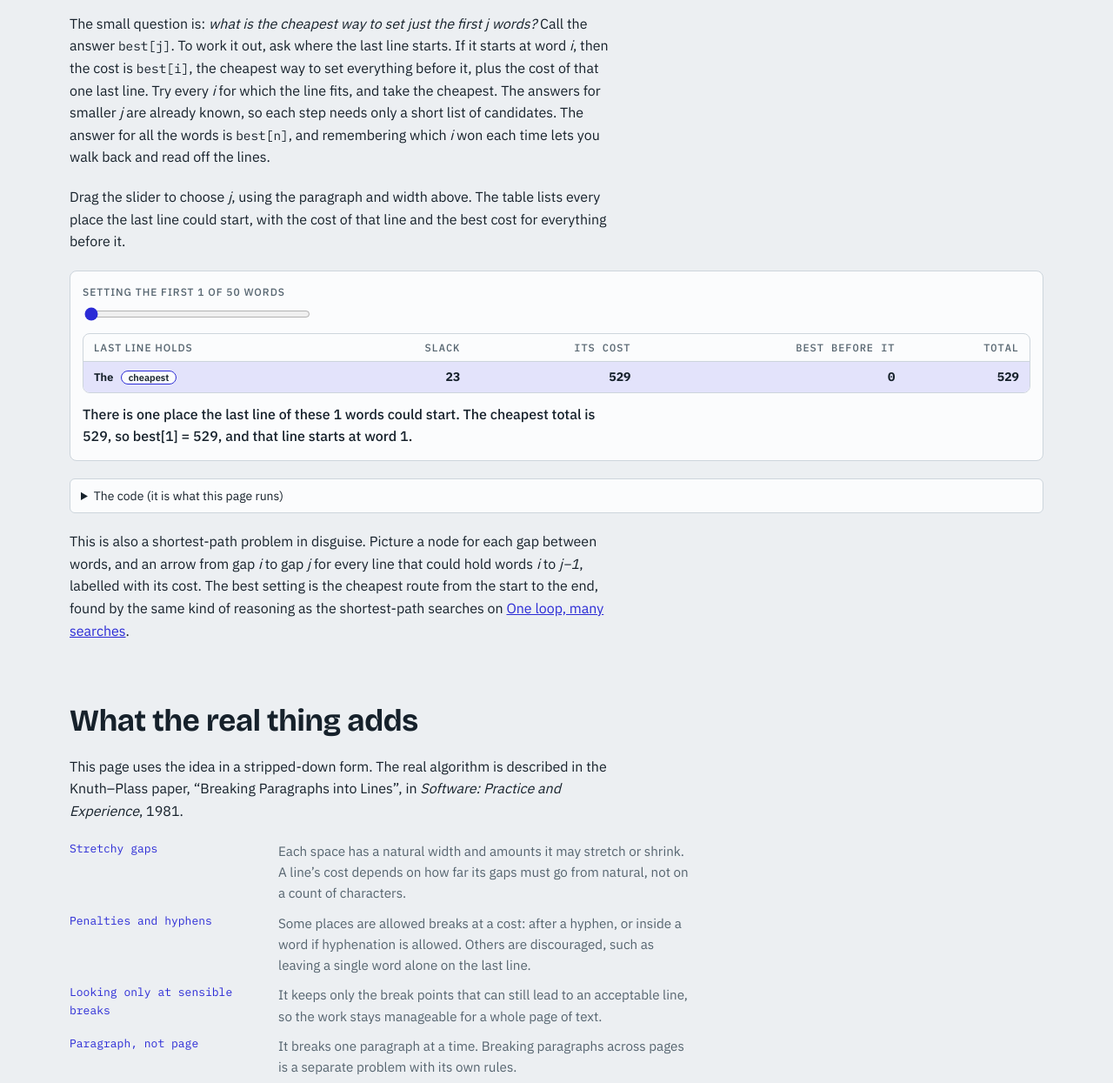
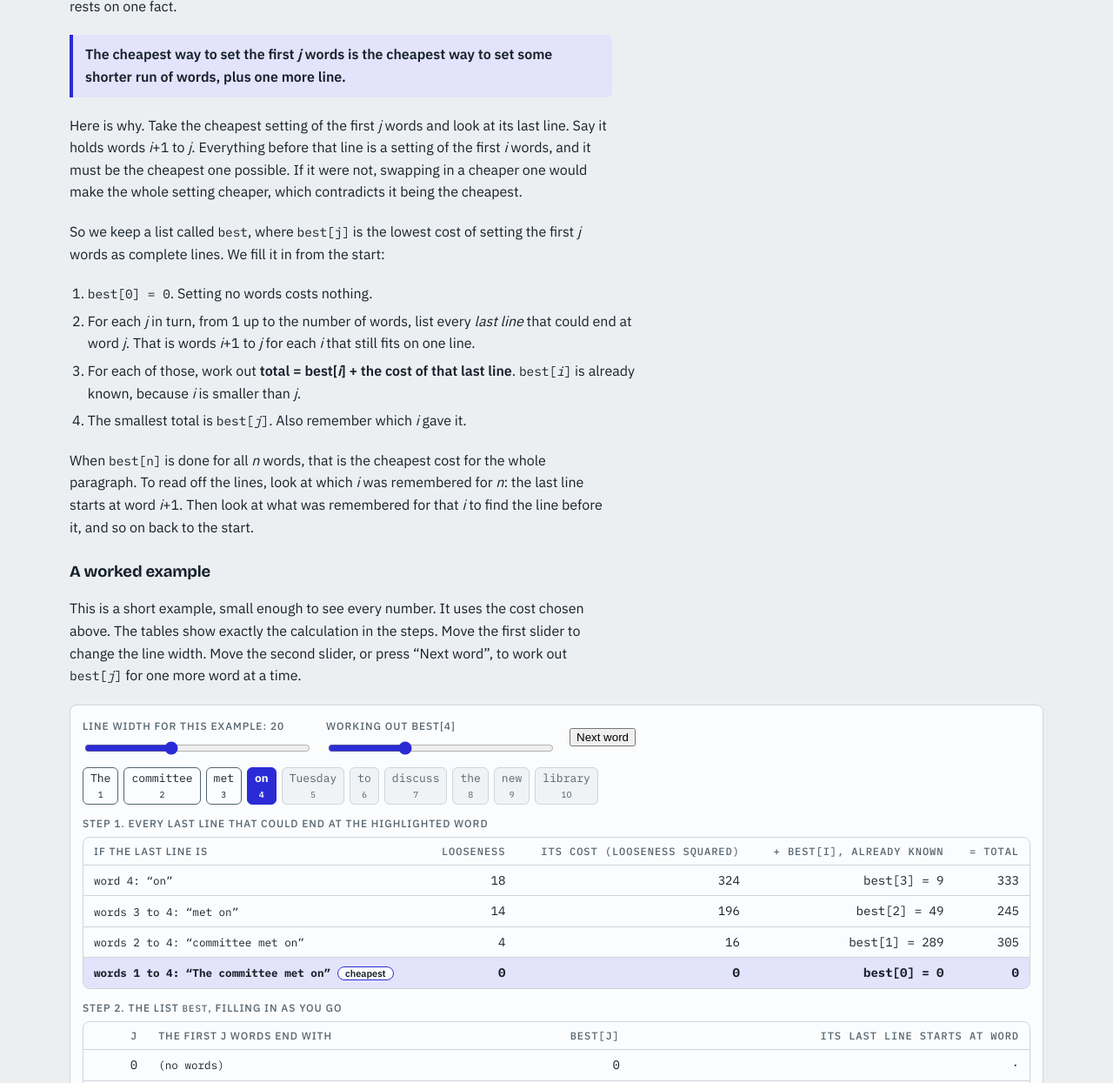
Before and after one commit to EddPorter/tsuikyuu, a plain HTML site: page line-breaking/index.html in a window 1280 px wide. Shown: the part 2561-3806 px from the top of the page at 87% size. Drawn offline with nearby package versions, Linux system fonts and the light colour scheme.

Commit message:
Line breaking: rewrite 'Choosing all the breaks together' with the reasoning, numbered steps and a worked example
Co-Authored-By: Claude Sonnet 5.5 <noreply@anthropic.com>
Claude-Session: https://claude.ai/code/session_01CtfdoLGVBX2KWpaM2yufyL

```diff
--- a/line-breaking/index.html
+++ b/line-breaking/index.html
@@ -96,6 +96,15 @@ tr:last-child td { border-bottom: 0; }
 td.num, th.num { text-align: right; font-family: var(--font-mono); font-variant-numeric: tabular-nums; }
 td.mono { font-family: var(--font-mono); white-space: pre; }
 tr.pick td { background: var(--accent-soft); font-weight: 600; }
+tr.cur td { background: var(--accent-soft); }
+table.small { min-width: 0; }
+.wordstrip { display: flex; flex-wrap: wrap; gap: 6px; }
+.wordstrip .w { display: inline-flex; flex-direction: column; align-items: center; padding: 2px 8px; border: 1px solid var(--line); border-radius: 6px; font-family: var(--font-mono); font-size: 13px; background: var(--cell); color: var(--muted); }
+.wordstrip .w small { font-family: var(--font-body); font-size: 10px; }
+.wordstrip .w.in { background: var(--surface); color: var(--ink); border-color: var(--muted); }
+.wordstrip .w.cur { background: var(--accent); color: var(--on-accent); border-color: var(--accent); font-weight: 700; }
+.callout { border-left: 4px solid var(--accent); background: var(--accent-soft); padding: 10px 14px; border-radius: 0 6px 6px 0; max-width: 65ch; }
+ol.steps { margin: 0; padding-left: 1.3em; display: grid; gap: 6px; max-width: 70ch; }
 .tag { font-family: var(--font-body); font-size: 11px; padding: 0 8px; border-radius: 999px; border: 1px solid var(--accent); background: var(--surface); margin-left: 8px; white-space: nowrap; }
 .legend { display: flex; flex-wrap: wrap; gap: 6px 16px; font-size: 13px; color: var(--muted); }
 .legend span::before { content: ""; display: inline-block; width: 12px; height: 12px; margin-right: 6px; vertical-align: -1px; border: 1px solid var(--line); }
@@ -152,13 +161,30 @@ ul.recap { margin: 0; padding-left: 1.2em; display: grid; gap: 6px; max-width: 7
 
   <section aria-labelledby="h-dp">
     <h2 id="h-dp">Choosing all the breaks together</h2>
-    <p>There are far too many ways to break a paragraph to try them all: each gap between words is a possible break or not, so a 100-word paragraph has an astronomical number of settings. But we can use a trick we have met before, on <a href="../fuzzy-finding/">Best match first</a> and <a href="../what-changed/">What changed?</a>: answer small questions first, remember the answers, and build up.</p>
-    <p>The small question is: <em>what is the cheapest way to set just the first <var>j</var> words?</em> Call the answer <code>best[j]</code>. To work it out, ask where the last line starts. If it starts at word <var>i</var>, then the cost is <code>best[i]</code>, the cheapest way to set everything before it, plus the cost of that one last line. Try every <var>i</var> for which the line fits, and take the cheapest. The answers for smaller <var>j</var> are already known, so each step needs only a short list of candidates. The answer for all the words is <code>best[n]</code>, and remembering which <var>i</var> won each time lets you walk back and read off the lines.</p>
-    <p>Drag the slider to choose <var>j</var>, using the paragraph and width above. The table lists every place the last line could start, with the cost of that line and the best cost for everything before it.</p>
+    <p>Greedy breaking goes wrong because it decides each line without asking what it leaves for the next. To do better we want the cheapest <em>total</em>. There are far too many ways to break a paragraph to try them all: each gap between words is a break or not, so a 100-word paragraph has an astronomical number of settings. But there is a shortcut, and it rests on one fact.</p>
+    <p class="callout"><strong>The cheapest way to set the first <var>j</var> words is the cheapest way to set some shorter run of words, plus one more line.</strong></p>
+    <p>Here is why. Take the cheapest setting of the first <var>j</var> words and look at its last line. Say it holds words <var>i</var>+1 to <var>j</var>. Everything before that line is a setting of the first <var>i</var> words, and it must be the cheapest one possible. If it were not, swapping in a cheaper one would make the whole setting cheaper, which contradicts it being the cheapest.</p>
+    <p>So we keep a list called <code>best</code>, where <code>best[j]</code> is the lowest cost of setting the first <var>j</var> words as complete lines. We fill it in from the start:</p>
+    <ol class="steps">
+      <li><code>best[0] = 0</code>. Setting no words costs nothing.</li>
+      <li>For each <var>j</var> in turn, from 1 up to the number of words, list every <em>last line</em> that could end at word <var>j</var>. That is words <var>i</var>+1 to <var>j</var> for each <var>i</var> that still fits on one line.</li>
+      <li>For each of those, work out <strong>total = best[<var>i</var>] + the cost of that last line</strong>. <code>best[<var>i</var>]</code> is already known, because <var>i</var> is smaller than <var>j</var>.</li>
+      <li>The smallest total is <code>best[<var>j</var>]</code>. Also remember which <var>i</var> gave it.</li>
+    </ol>
+    <p>When <code>best[n]</code> is done for all <var>n</var> words, that is the cheapest cost for the whole paragraph. To read off the lines, look at which <var>i</var> was remembered for <var>n</var>: the last line starts at word <var>i</var>+1. Then look at what was remembered for that <var>i</var> to find the line before it, and so on back to the start.</p>
+    <h3 style="margin-top:8px">A worked example</h3>
+    <p>This is a short example, small enough to see every number. It uses the cost chosen above. The tables show exactly the calculation in the steps. Move the first slider to change the line width. Move the second slider, or press &ldquo;Next word&rdquo;, to work out <code>best[<var>j</var>]</code> for one more word at a time.</p>
     <div class="panel">
-      <label class="field"><span class="lab" id="j-lab">Setting the first words</span><input type="range" id="jpos" min="1" max="2" value="1" aria-labelledby="j-lab"></label>
-      <div class="tablewrap"><table id="cand"></table></div>
-      <p class="status" id="j-status" role="status" aria-live="polite"></p>
+      <div class="row">
+        <label class="field"><span class="lab" id="x-wlab">Line width for this example: <span id="x-wv"></span></span><input type="range" id="x-w" min="14" max="30" value="20" aria-labelledby="x-wlab"></label>
+        <label class="field"><span class="lab" id="x-jlab">Working out best[<span id="x-jv"></span>]</span><input type="range" id="x-j" min="1" max="10" value="4" aria-labelledby="x-jlab"></label>
+        <button class="btn" type="button" id="x-next">Next word</button>
+      </div>
+      <div class="wordstrip" id="x-words" aria-label="The words of the example, numbered"></div>
+      <div class="field"><span class="lab">Step 1. Every last line that could end at the highlighted word</span><div class="tablewrap"><table class="small" id="x-cand"></table></div></div>
+      <div class="field"><span class="lab">Step 2. The list <code>best</code>, filling in as you go</span><div class="tablewrap"><table class="small" id="x-best"></table></div></div>
+      <p class="status" id="x-status" role="status" aria-live="polite"></p>
+      <p id="x-walk"></p>
     </div>
     <details>
       <summary>The code (it is what this page runs)</summary>
@@ -323,7 +349,7 @@ ul.recap { margin: 0; padding-left: 1.2em; display: grid; gap: 6px; max-width: 7
   function draw() {
     words = $('para').value.split(/\s+/).filter(Boolean).slice(0, CAP);
     $('w-lab').textContent = 'Line width: ' + W + ' characters';
-    if (!words.length) { ['pg-g', 'pg-o', 'ro-g', 'ro-o'].forEach((id) => { $(id).textContent = ''; }); $('w-status').textContent = 'Type a paragraph.'; $('cand').textContent = ''; return; }
+    if (!words.length) { ['pg-g', 'pg-o', 'ro-g', 'ro-o'].forEach((id) => { $(id).textContent = ''; }); $('w-status').textContent = 'Type a paragraph.'; return; }
     const g = greedyBreaks(words, W), o = optimalBreaks(words, W, power);
     drawPage($('pg-g'), g); drawPage($('pg-o'), o.lines);
     readout('ro-g', g); readout('ro-o', o.lines);
@@ -331,27 +357,50 @@ ul.recap { margin: 0; padding-left: 1.2em; display: grid; gap: 6px; max-width: 7
     $('w-status').textContent = same ? 'At this width both methods choose the same breaks. Try another width.'
       : 'The two settings differ. The best total cost is ' + co + ' against ' + cg + ' for greedy' + (o.lines.length !== g.length ? ', and it uses ' + plural(o.lines.length, 'line', 'lines') + ' against ' + g.length : '') + '.';
     if (cg < co) $('w-status').textContent += ' (Greedy has the lower total here, which should not happen.)';
-    // the candidates explorer
-    const jm = $('jpos'); jm.max = words.length; if (+jm.value > words.length) jm.value = words.length;
-    drawCand(o);
+    drawExample();
   }
-  function drawCand(o) {
-    const j = +$('jpos').value, tbl = $('cand');
-    $('j-lab').textContent = 'Setting the first ' + j + ' of ' + words.length + ' words';
-    tbl.textContent = '';
-    tbl.innerHTML = '<thead><tr><th>Last line holds</th><th class="num">Slack</th><th class="num">Its cost</th><th class="num">Best before it</th><th class="num">Total</th></tr></thead>';
-    const body = el('tbody'); let count = 0;
+  /* the worked example: the same calculation as optimalBreaks, shown one step at a time */
+  const EX = 'The committee met on Tuesday to discuss the new library'.split(' ');
+  let xW = 20, xJ = 4;
+  function drawExample() {
+    const n = EX.length, o = optimalBreaks(EX, xW, power), j = xJ;
+    const sl = (i, k) => Math.max(0, xW - widthOf(EX, i, k)), cost = (i, k) => lineCost(EX, i, k, xW, power);
+    $('x-wv').textContent = xW; $('x-jv').textContent = j; $('x-w').value = xW; $('x-j').value = j;
+    // the words
+    const strip = $('x-words'); strip.textContent = '';
+    EX.forEach((w, k) => { const d = el('span', 'w' + (k + 1 === j ? ' cur' : k + 1 < j ? ' in' : '')); d.append(el('span', null, w), el('small', null, String(k + 1))); strip.appendChild(d); });
+    // step 1: every last line that could end at word j
+    const cand = $('x-cand'); cand.textContent = '';
+    cand.innerHTML = '<thead><tr><th>If the last line is</th><th class="num">Looseness</th><th class="num">Its cost' + (power === 1 ? '' : ' (looseness squared)') + '</th><th class="num">+ best[i], already known</th><th class="num">= Total</th></tr></thead>';
+    const body = el('tbody'); let pickRow = null;
     for (let i = j - 1; i >= 0; i--) {
-      if (i < j - 1 && widthOf(words, i, j) > W) break;
-      count++;
-      const c = lineCost(words, i, j, W, power), tot = o.best[i] + c;
-      const tr = el('tr', i === o.from[j] ? 'pick' : '');
-      const td = el('td', 'mono', words.slice(i, j).join(' ')); if (i === o.from[j]) td.appendChild(el('span', 'tag', 'cheapest'));
-      tr.append(td, el('td', 'num', String(slackOf(i, j))), el('td', 'num', String(c)), el('td', 'num', String(o.best[i])), el('td', 'num', String(tot)));
-      body.appendChild(tr);
+      if (i < j - 1 && widthOf(EX, i, j) > xW) break;
+      const c = cost(i, j), tot = o.best[i] + c, isPick = i === o.from[j];
+      const tr = el('tr', isPick ? 'pick' : ''), td = el('td', 'mono', (i + 1 === j ? 'word ' + j : 'words ' + (i + 1) + ' to ' + j) + ': “' + EX.slice(i, j).join(' ') + '”');
+      if (isPick) td.appendChild(el('span', 'tag', 'cheapest'));
+      tr.append(td, el('td', 'num', j === n ? '–' : String(sl(i, j))), el('td', 'num', String(c)), el('td', 'num', 'best[' + i + '] = ' + o.best[i]), el('td', 'num', String(tot)));
+      body.appendChild(tr); if (isPick) pickRow = { i, c, tot };
     }
-    tbl.appendChild(body);
-    $('j-status').textContent = 'There ' + (count === 1 ? 'is one place' : 'are ' + count + ' places') + ' the last line of these ' + j + ' words could start. The cheapest total is ' + o.best[j] + ', so best[' + j + '] = ' + o.best[j] + ', and that line starts at word ' + (o.from[j] + 1) + '.';
+    cand.appendChild(body);
+    // step 2: the list best, up to j
+    const bt = $('x-best'); bt.textContent = '';
+    bt.innerHTML = '<thead><tr><th class="num">j</th><th>The first j words end with</th><th class="num">best[j]</th><th class="num">Its last line starts at word</th></tr></thead>';
+    const bb = el('tbody');
+    for (let k = 0; k <= n; k++) {
+      const known = k <= j, tr = el('tr', k === j ? 'cur' : '');
+      tr.append(el('td', 'num', String(k)), el('td', 'mono', k === 0 ? '(no words)' : '… ' + EX[k - 1]), el('td', 'num', known ? String(o.best[k]) : '·'), el('td', 'num', known && k > 0 ? String(o.from[k] + 1) : '·'));
+      bb.appendChild(tr);
+    }
+    bt.appendChild(bb);
+    // the sentence
+    const rows = body.children.length, p = pickRow;
+    $('x-status').textContent = 'For the ' + (j === 1 ? 'first word' : 'first ' + j + ' words') + ' there ' + (rows === 1 ? 'is one possible last line' : 'are ' + rows + ' possible last lines') + '. For each, add its cost to the cheapest cost of the words before it. The smallest total is ' + o.best[j] + ', from the line marked cheapest, so best[' + j + '] = ' + o.best[j] + ' and we remember that this last line starts at word ' + (p.i + 1) + '. For that row, the line costs ' + p.c + ' and best[' + p.i + '] is ' + o.best[p.i] + ', which gives ' + p.tot + '.' + (j === n ? ' This is the paragraph’s final line, which is allowed to be short, so its cost is 0.' : '');
+    // reading off the lines
+    const walk = $('x-walk');
+    if (j < n) { walk.textContent = 'Keep going to the last word, ' + n + ', to see how the lines are read off.'; return; }
+    const back = []; let k = n;
+    while (k > 0) { back.push([o.from[k], k]); k = o.from[k]; }
+    walk.innerHTML = 'Reading off the lines. best[' + n + '] = ' + o.best[n] + ' is the cheapest total for all ' + n + ' words. ' + back.map(([i, k2], idx) => (idx === 0 ? 'Its last line starts at word ' + (i + 1) + ': ' : 'Before that, best[' + k2 + '] remembered a line starting at word ' + (i + 1) + ': ') + '<strong>“' + esc(EX.slice(i, k2).join(' ')) + '”</strong>').join('. ') + '. In reading order the lines are ' + back.slice().reverse().map(([i, k2]) => '“' + esc(EX.slice(i, k2).join(' ')) + '”').join(', ') + '.';
   }
   function seg(id, name, registry, current, onPick) {
     const e = $(id);
@@ -373,7 +422,9 @@ ul.recap { margin: 0; padding-left: 1.2em; display: grid; gap: 6px; max-width: 7
     $('jump-status').textContent = 'At width ' + W + ' they differ (they agree at ' + (hi - lo + 1 - found.length) + ' of the ' + (hi - lo + 1) + ' widths here). Switch between them above and watch the lines move. With plain slack the loosest line is ' + loosest(a, W) + '; with squared it is ' + loosest(c, W) + '.';
   });
   $('para').addEventListener('input', draw);
-  $('jpos').addEventListener('input', draw);
+  $('x-w').addEventListener('input', () => { xW = +$('x-w').value; drawExample(); });
+  $('x-j').addEventListener('input', () => { xJ = +$('x-j').value; drawExample(); });
+  $('x-next').addEventListener('click', () => { xJ = xJ >= EX.length ? 1 : xJ + 1; drawExample(); });
   $('para').value = 'The committee met on Tuesday to discuss the new library hours, the plan for the garden, and several small repairs that had been waiting since the spring. Nobody objected to the earlier opening time, though a few members worried about the cost of heating the reading room on cold mornings.';
   draw();
 })();
```
